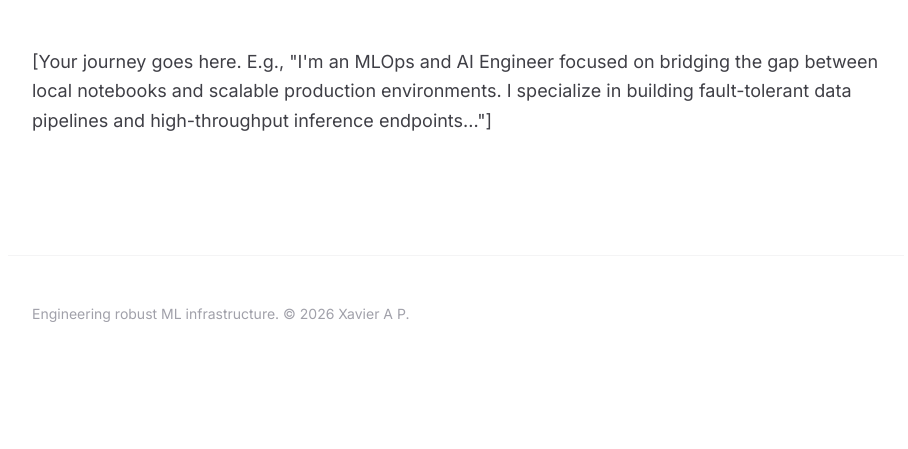
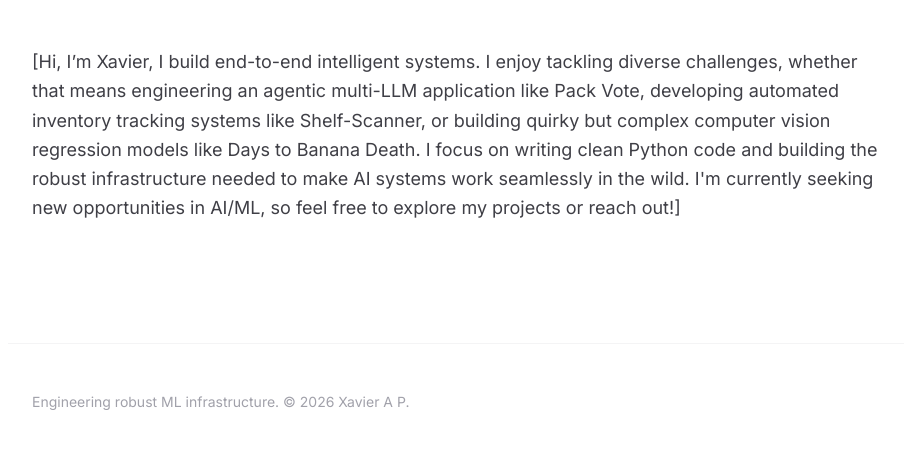
Before and after one commit to XAVIER-A-P/XAVIER-A-P, a FastAPI app: page /about in a window 1280 px wide. Shown: the part 182-631 px from the top of the page, without its empty margins (184-1092 px from the left). Run offline with FastAPI, Linux system fonts and the light colour scheme; some libraries are stand-ins or nearby versions.

Commit message:
Update change

```diff
--- a/templates/about.html
+++ b/templates/about.html
@@ -7,7 +7,8 @@
 
 <article class="prose prose-zinc max-w-none text-zinc-700">
     <p class="text-lg leading-relaxed mb-6">
-        [Your journey goes here. E.g., "I'm an MLOps and AI Engineer focused on bridging the gap between local notebooks and scalable production environments. I specialize in building fault-tolerant data pipelines and high-throughput inference endpoints..."]
+        [Hi, I’m Xavier, I build end-to-end intelligent systems. I enjoy tackling diverse challenges, whether that means engineering an agentic multi-LLM application like Pack Vote, developing automated inventory tracking systems like Shelf-Scanner, or building quirky but complex computer vision regression models like Days to Banana Death. I focus on writing clean Python code and building the robust infrastructure needed to make AI systems work seamlessly in the wild.
+        I'm currently seeking new opportunities in AI/ML, so feel free to explore my projects or reach out!]
     </p>
 </article>
 {% endblock %}
```
